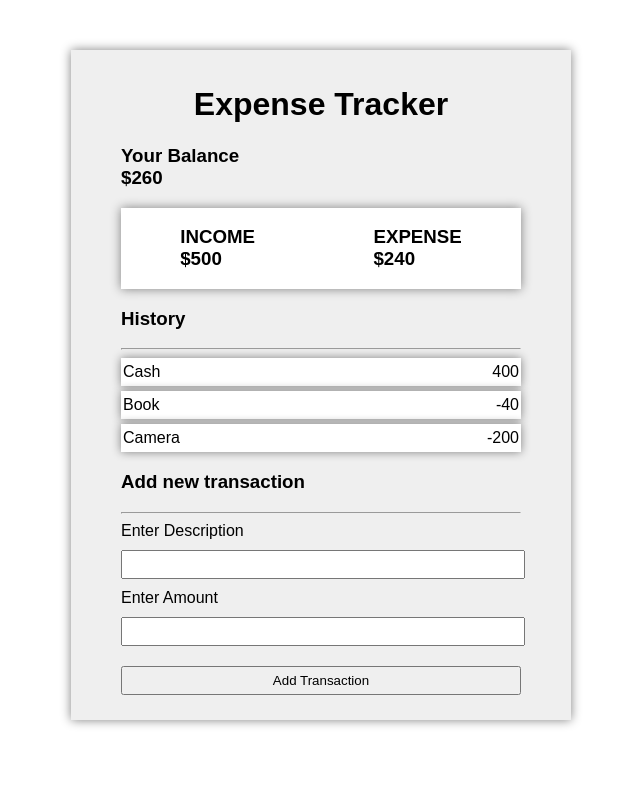
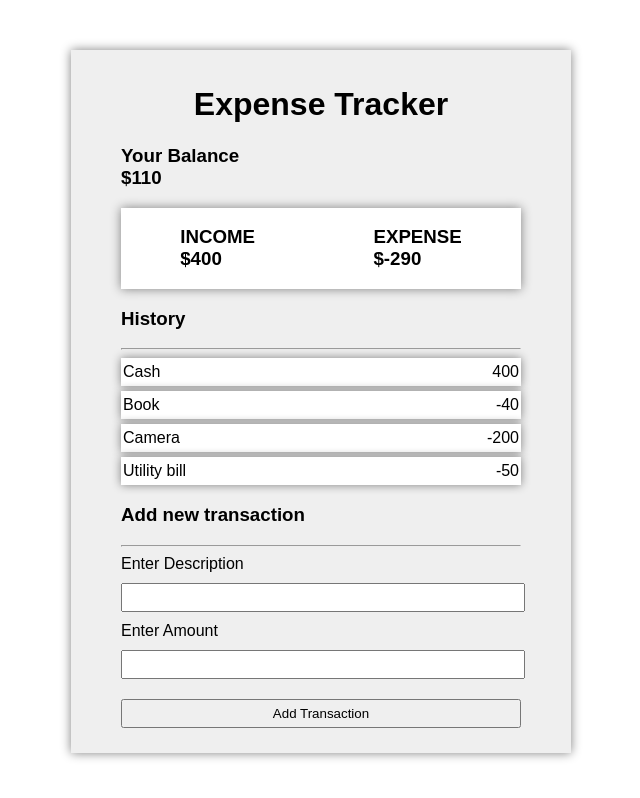
Before and after one commit to saadtechgeek/ExpenseTrackerAppUsingReact, a React (Create React App) app: page / in a window 1280 px wide. Shown: the whole page, without its empty margins (319-959 px from the left). Built offline with nearby package versions, Linux system fonts and the light colour scheme.

Commit message:
fix the issue

```diff
--- a/src/Child.js
+++ b/src/Child.js
@@ -15,22 +15,44 @@ function Child() {
     let [newAmount,setAmount] = useState(0);
     const handleAddition = (event) => {
         event.preventDefault();
+        if (Number(newAmount ==0)){
+            alert("PLease enter proper value");
+            return;
+        }
         //console.log(newDesc,newAmount);
         addTransaction({
-            amount: newAmount,
+            amount: Number(newAmount),
             desc: newDesc
         })
     }
 
-    console.log(transactions);
+    const getIncome = () => {
+        let income = 0;
+        for (var i = 0; i < transactions.length; i++) {
+            if (transactions[i].amount > 0)
+                income += transactions[i].amount
+        }
+        return income;
+    }
+
+    const getExpense = () => {
+        let expense = 0;
+        for (var i = 0; i < transactions.length; i++) {
+            if (transactions[i].amount < 0)
+                expense += transactions[i].amount
+        }
+        return expense;
+    }
+
+   // console.log(transactions);
     return (
         <div className='container'>
             <h1 className="text-center">Expense Tracker</h1>
-            <h3>Your Balance <br /> $260</h3>
+            <h3>Your Balance <br /> ${getIncome() + getExpense() }</h3>
 
             <div className="expense-container">
-                <h3>INCOME <br /> $500 </h3>
-                <h3>EXPENSE <br /> $240</h3>
+                <h3>INCOME <br />  ${getIncome()}</h3>
+                <h3>EXPENSE <br /> ${getExpense()}</h3>
             </div>
 
             <h3>History</h3>
--- a/src/transContext.js
+++ b/src/transContext.js
@@ -2,9 +2,10 @@ import React, {createContext , useReducer} from 'react';
 import TransactionReducer from './transReducer';
 
 const initialTransactions = [
-    {amount: +400, desc: "Cash"},
+    {amount: 400, desc: "Cash"},
     {amount: -40, desc: "Book"},
     {amount: -200, desc: "Camera"},
+    {amount: -50, desc: "Utility bill"},
 ]
 
 export const TransactionContext = createContext(initialTransactions);
```
